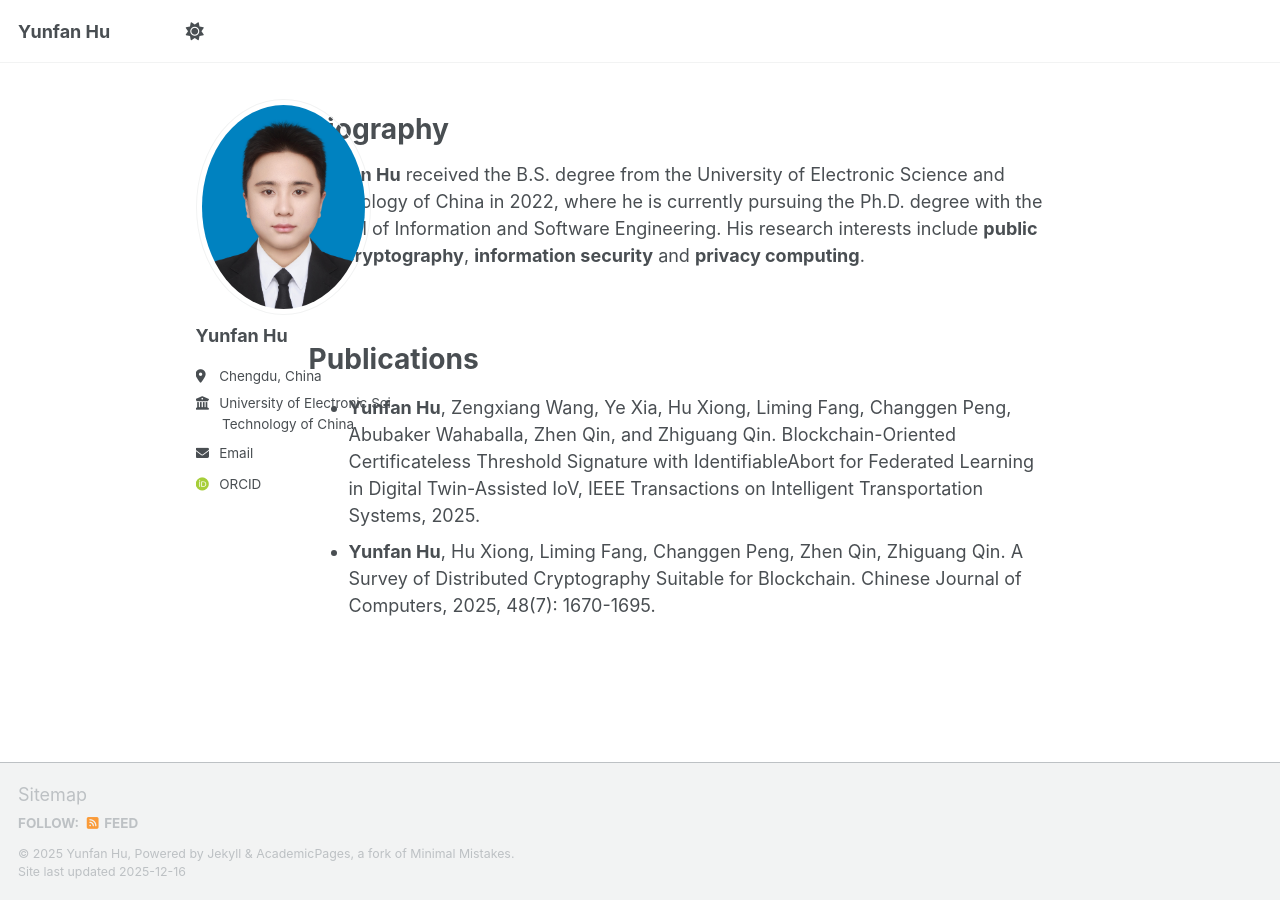
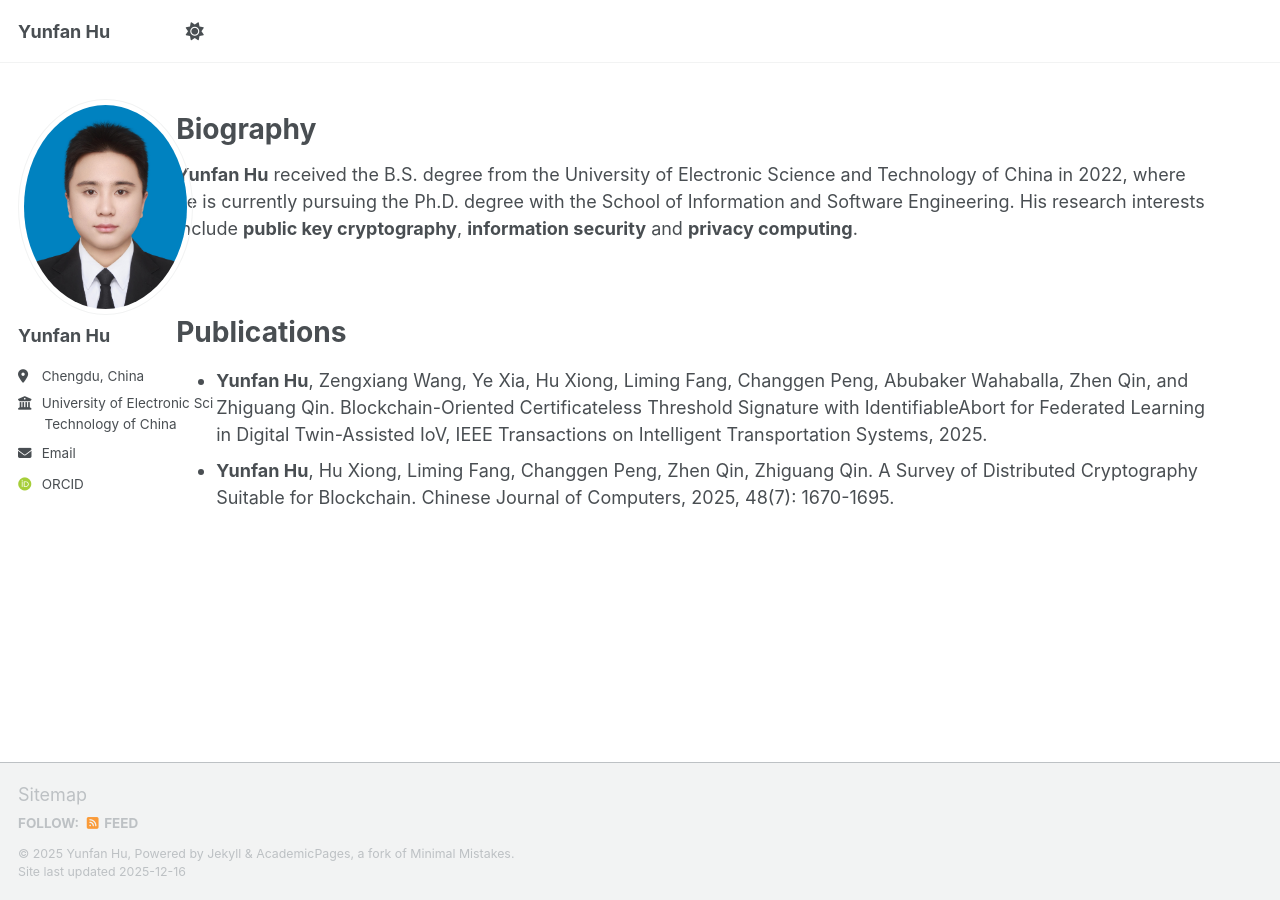
Before and after one commit to HYF0514/HYF0514.github.io, a Jekyll site: the page built from _pages/about.md, in a window 1280 px wide. Built offline with Jekyll 4.4.1, drawn with Linux system fonts in a browser that asks for light colours; some web fonts are replaced; a script bundle is joined from its source files by our own code; library files that are not in the unit come from our copies.

Commit message:
Update _page.scss

```diff
--- a/_sass/layout/_page.scss
+++ b/_sass/layout/_page.scss
@@ -11,9 +11,10 @@
   animation: intro 0.3s both;
   animation-delay: 0.35s;
 
-  // @include breakpoint($x-large) {
-  //   max-width: $x-large;
-  // }
+  @include breakpoint($x-large) {
+    // max-width: $x-large;
+    max-width: none;
+  }
 }
 
 .page {
```
